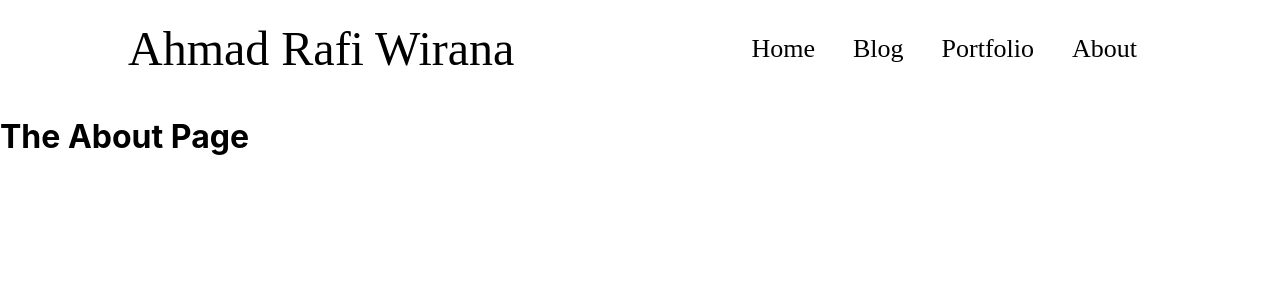
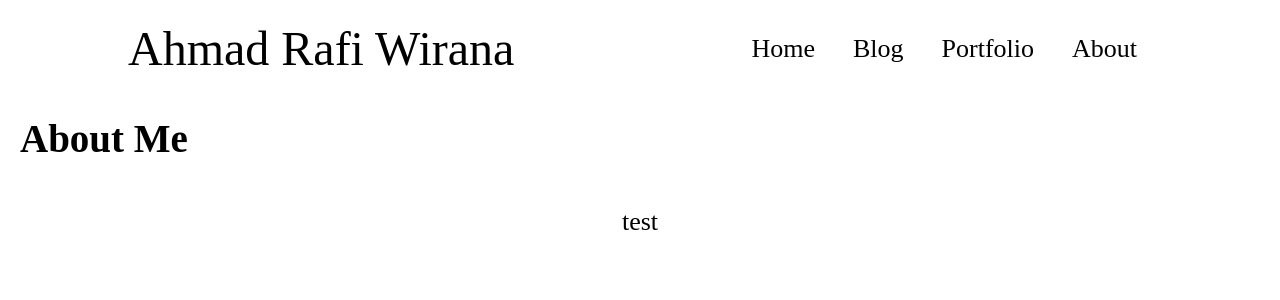
Before and after one commit to ahmadrafidev/Personal-Website-2, a Next.js app: page /about in a window 1280 px wide. Shown: the top 300 px of the page. Built offline with nearby package versions, Linux system fonts and the light colour scheme.

Commit message:
adding style in blog page and portfolio page

```diff
--- /dev/null
+++ b/components/about-page/about.js
@@ -0,0 +1,16 @@
+import classes from './about.module.css';
+
+function AboutMe() {
+  return(
+    <section className={classes.about}>
+      <h1 className={classes.header}>
+        About Me
+      </h1>
+      <p>
+        test
+      </p>
+    </section>
+
+  );
+}
+export default AboutMe;
--- /dev/null
+++ b/components/about-page/about.module.css
@@ -0,0 +1,15 @@
+.about {
+  font-family: 'Gentium Basic', serif;
+  text-align: center;
+  font-size: 26px;
+  margin: auto;
+  justify-content: space-around;
+  display: block;
+}
+
+.header {
+  justify-content: space-between;
+  margin: auto;
+  padding: 20px;
+  display: flex;
+}
--- /dev/null
+++ b/components/blog-page/blog-page.module.css
@@ -0,0 +1,5 @@
+.header {
+  padding: "10px";
+  font-family: "Arial";
+  text-align: center;
+}
--- a/components/layout/logo.module.css
+++ b/components/layout/logo.module.css
@@ -1,8 +1,5 @@
 .logo {
   font-family: 'Gentium Basic', serif;
-  font-size: 40px;
-  font-weight: 400;
-  font-family: 'Gentium Basic', serif;
+  font-weight: 500;
   font-size: 48px;
-  font-weight: 400;
 }
--- a/components/layout/main-navigation.js
+++ b/components/layout/main-navigation.js
@@ -5,7 +5,6 @@
 import Logo from './logo';
 import classes from './main-navigation.module.css';
 import Link from 'next/link';
-import Head from 'next/head';
 
 
 function MainNavigation() {
--- a/components/layout/main-navigation.module.css
+++ b/components/layout/main-navigation.module.css
@@ -25,7 +25,7 @@
 
 .header a {
     color: var(--color-grey-100);
-    font-weight: 400;
+    font-weight: 500;
     font-family: 'Gentium Basic', serif;
 }
 
--- /dev/null
+++ b/components/portfolio-page/portfolio-page.module.css
@@ -0,0 +1,5 @@
+.header {
+  padding: "10px";
+  font-family: "Arial";
+  text-align: center;
+}
--- a/pages/about.js
+++ b/pages/about.js
@@ -1,10 +1,20 @@
+import {Fragment} from 'react';
 
+import AboutMe from '../components/about-page/about';
+import Head from 'next/head';
 
 function AboutPage() {
   return (
-    <div>
-      <h1>The About Page</h1>
-    </div>
+    <Fragment>
+      <Head>
+        <title>A Blog by Ahmad Rafi</title>
+        <meta
+          name='description'
+          content='A website about my portfolio'
+        />
+      </Head>
+      <AboutMe />
+    </Fragment>
   );
 }
 
```
Also changed, not shown: components/blog-page/blog-page.js (added, +11 -0 lines), components/portfolio-page/portfolio-page.js (added, +11 -0 lines), pages/blog.js (+14 -3 lines), pages/portfolio.js (+13 -3 lines).
